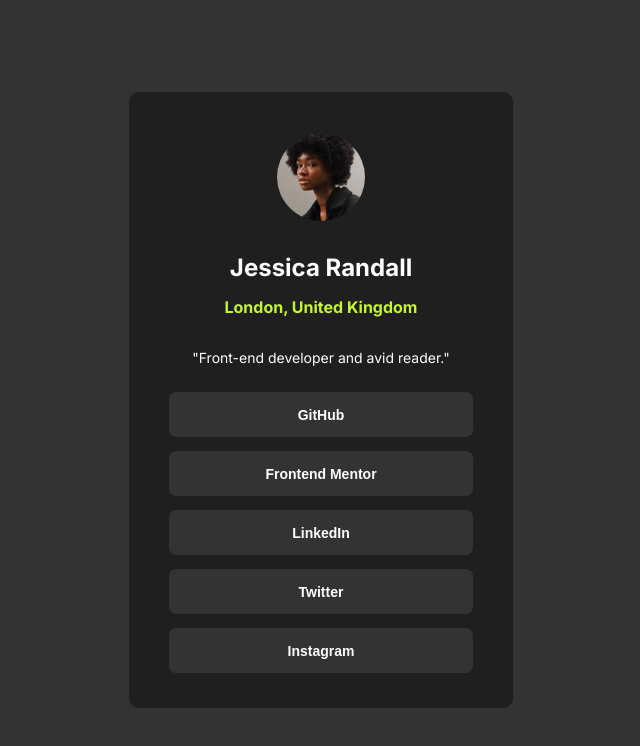
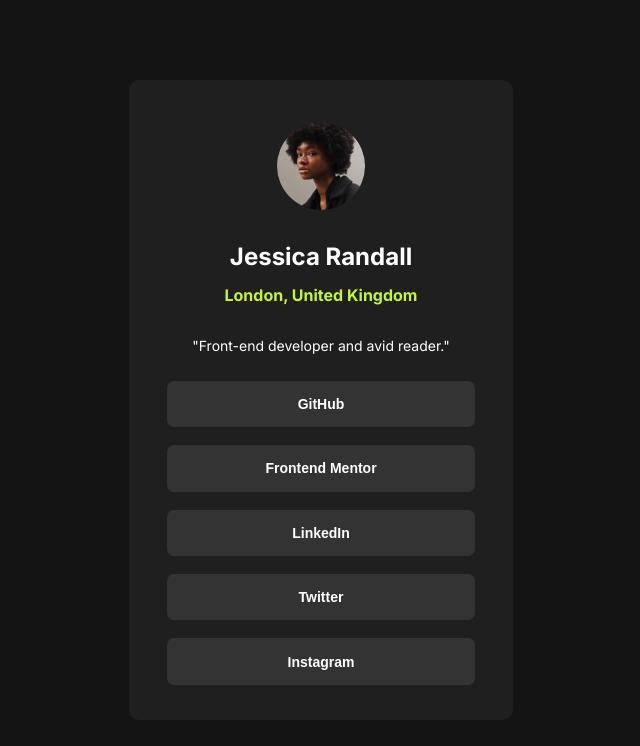
Before and after one commit to pauljomy/social-links-profile, a plain HTML site: page index.html in a window 1280 px wide. Shown: the whole page, without its empty margins (319-959 px from the left). Drawn offline with Linux system fonts and the light colour scheme.

Commit message:
minor improvements in css

```diff
--- a/styles.css
+++ b/styles.css
@@ -1,6 +1,8 @@
 :root {
-    --light-bg-color: hsl(0, 0%, 8%);
-    --dark-bg-color: hsl(0, 0%, 20%);
+    --dark-bg-color: hsl(0, 0%, 8%);
+    --light-bg-color: hsl(0, 0%, 20%);
+    --container-background: #1f1f1f;
+    --btn-color: hsl(0, 0%, 8%);
 }
 
 html {
@@ -36,11 +38,12 @@
 }
 
 main {
-    width: 384px;
+    width: 90%;
+    max-width: 24rem;
     display: flex;
     flex-direction: column;
     justify-content: center;
-    background-color: #1f1f1f;
+    background-color: var(--container-background);
     align-items: center;
     border-radius: 10px;
 }
@@ -69,17 +72,14 @@
 }
 
 button {
-    display: flex;
     color: white;
-    justify-content: center;
-    align-items: center;
-    background-color: #333333;
-    width: 304px;
-    height: 45px;
+    background-color: var(--light-bg-color);
+    width: 80%;
+    height: 3.3em;
     font-size: 0.875rem;
     font-weight: 600;
     padding: 0.7em 0;
-    margin-bottom: 1em;
+    margin-bottom: 1.3em;
     border-radius: 0.5em;
     border: none;
 }
```
